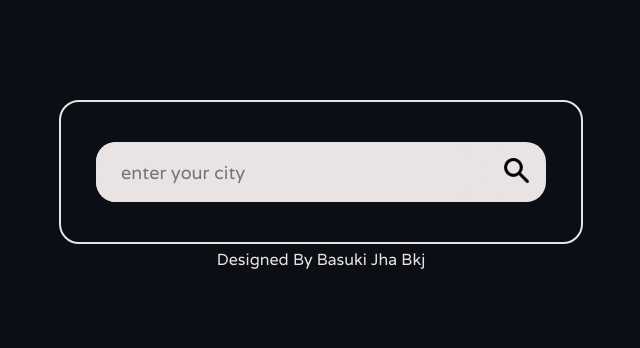
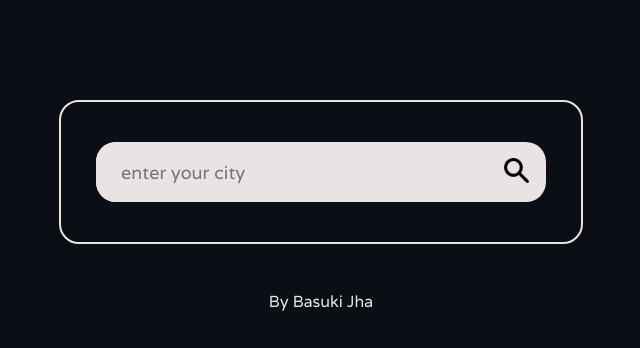
Before and after one commit to Bkjbasuki/Weather-Web-app, a plain HTML site: page index.html in a window 1280 px wide. Shown: the whole page, without its empty margins (319-959 px from the left). Drawn offline with Linux system fonts and the light colour scheme.

Commit message:
Update index.html

```diff
--- a/index.html
+++ b/index.html
@@ -40,7 +40,9 @@
             </div>
         </div>
         <div class="design">
-            <p>Designed By Basuki Jha Bkj</p>
+            <br>
+            <br>
+            <p>By Basuki Jha</p>
         </div>
     </div>
 
```
